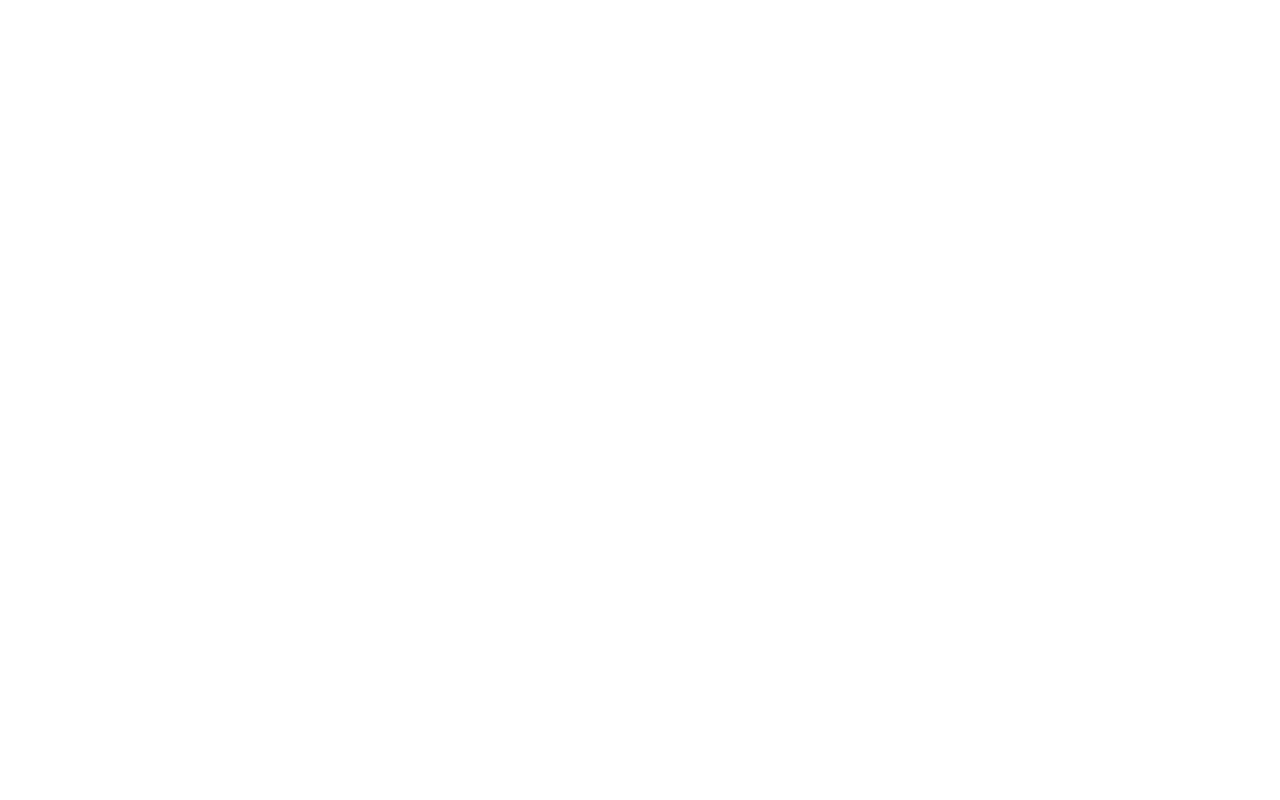
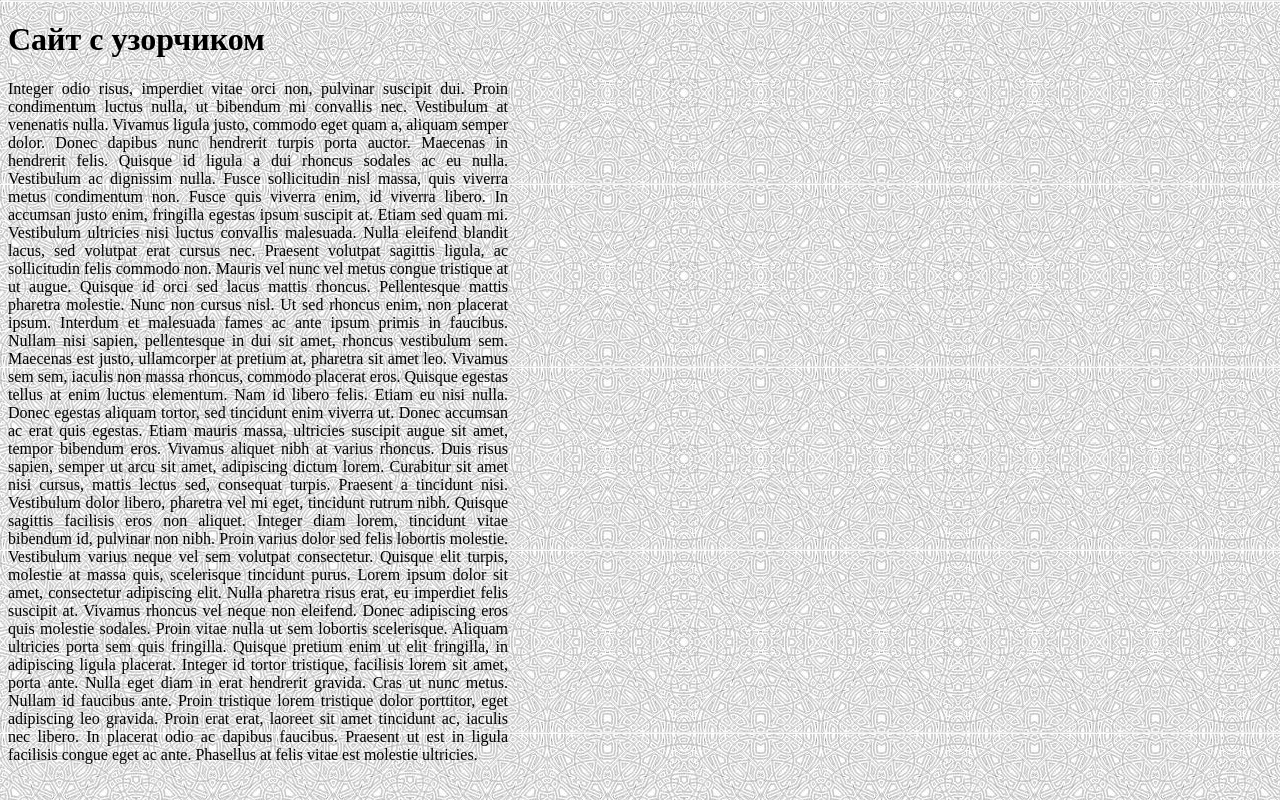
Before and after one commit to klim71/html_lesson, a plain HTML site: page les_9/index.html in a window 1280 px wide. Drawn offline with Linux system fonts and the light colour scheme.

Commit message:
les_9_cod2

```diff
--- a/les_9/index.html
+++ b/les_9/index.html
@@ -8,7 +8,18 @@
 </head>
 
 <body>
+   <h1> Сайт с узорчиком </h1>
+		<p>
+			Integer odio risus, imperdiet vitae orci non, pulvinar suscipit dui. Proin condimentum luctus nulla, ut bibendum mi convallis nec. Vestibulum at venenatis nulla. Vivamus ligula justo, commodo eget quam a, aliquam semper dolor. Donec dapibus nunc hendrerit turpis porta auctor. Maecenas in hendrerit felis. Quisque id ligula a dui rhoncus sodales ac eu nulla. Vestibulum ac dignissim nulla. Fusce sollicitudin nisl massa, quis viverra metus condimentum non. Fusce quis viverra enim, id viverra libero. In accumsan justo enim, fringilla egestas ipsum suscipit at. Etiam sed quam mi. Vestibulum ultricies nisi luctus convallis malesuada.
 
+			Nulla eleifend blandit lacus, sed volutpat erat cursus nec. Praesent volutpat sagittis ligula, ac sollicitudin felis commodo non. Mauris vel nunc vel metus congue tristique at ut augue. Quisque id orci sed lacus mattis rhoncus. Pellentesque mattis pharetra molestie. Nunc non cursus nisl. Ut sed rhoncus enim, non placerat ipsum. Interdum et malesuada fames ac ante ipsum primis in faucibus. Nullam nisi sapien, pellentesque in dui sit amet, rhoncus vestibulum sem. Maecenas est justo, ullamcorper at pretium at, pharetra sit amet leo. Vivamus sem sem, iaculis non massa rhoncus, commodo placerat eros.
+
+			Quisque egestas tellus at enim luctus elementum. Nam id libero felis. Etiam eu nisi nulla. Donec egestas aliquam tortor, sed tincidunt enim viverra ut. Donec accumsan ac erat quis egestas. Etiam mauris massa, ultricies suscipit augue sit amet, tempor bibendum eros. Vivamus aliquet nibh at varius rhoncus. Duis risus sapien, semper ut arcu sit amet, adipiscing dictum lorem. Curabitur sit amet nisi cursus, mattis lectus sed, consequat turpis. Praesent a tincidunt nisi. Vestibulum dolor libero, pharetra vel mi eget, tincidunt rutrum nibh. Quisque sagittis facilisis eros non aliquet. Integer diam lorem, tincidunt vitae bibendum id, pulvinar non nibh. Proin varius dolor sed felis lobortis molestie. Vestibulum varius neque vel sem volutpat consectetur. Quisque elit turpis, molestie at massa quis, scelerisque tincidunt purus.
+
+			Lorem ipsum dolor sit amet, consectetur adipiscing elit. Nulla pharetra risus erat, eu imperdiet felis suscipit at. Vivamus rhoncus vel neque non eleifend. Donec adipiscing eros quis molestie sodales. Proin vitae nulla ut sem lobortis scelerisque. Aliquam ultricies porta sem quis fringilla. Quisque pretium enim ut elit fringilla, in adipiscing ligula placerat. Integer id tortor tristique, facilisis lorem sit amet, porta ante. Nulla eget diam in erat hendrerit gravida.
+
+			Cras ut nunc metus. Nullam id faucibus ante. Proin tristique lorem tristique dolor porttitor, eget adipiscing leo gravida. Proin erat erat, laoreet sit amet tincidunt ac, iaculis nec libero. In placerat odio ac dapibus faucibus. Praesent ut est in ligula facilisis congue eget ac ante. Phasellus at felis vitae est molestie ultricies.
+		</p>
 
    <script>document.write('<script src="http://' + (location.host || 'localhost').split(':')[0] + ':35729/livereload.js?snipver=1"></' + 'script>')</script>
 </body>
--- a/les_9/style.css
+++ b/les_9/style.css
@@ -0,0 +1,7 @@
+body {
+  background: url("font1.jpg");
+}
+p {
+  width : 500px;
+  text-align: justify;
+}
```
Also changed, not shown: les_9/font1.jpg (added).
